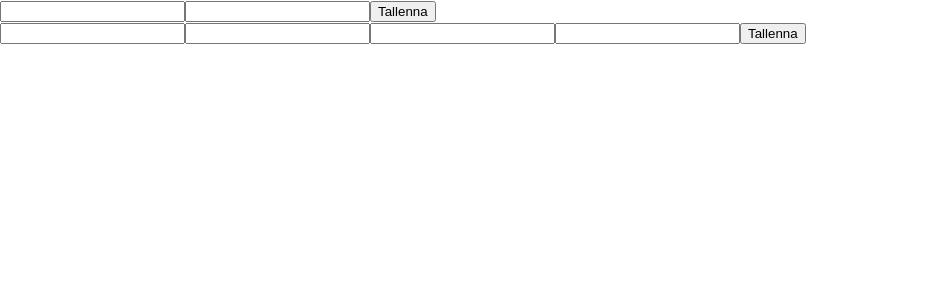
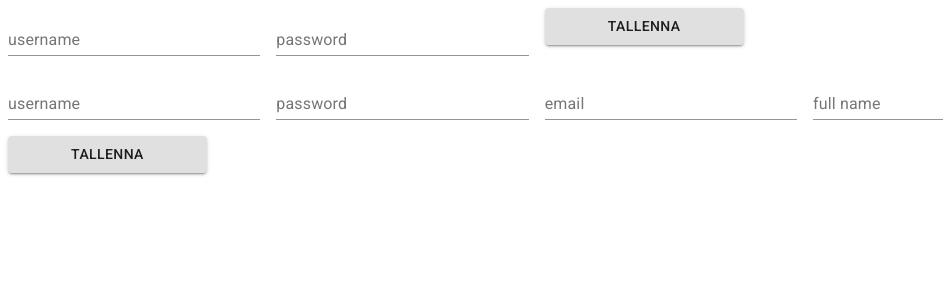
Before and after one commit to vvilho/mpjkk21, a React (Create React App) app: page / in a window 1280 px wide. Shown: the top 300 px of the page, without its empty margins (0-943 px from the left). Built offline with nearby package versions, Linux system fonts and the light colour scheme; no server answers.

Commit message:
material ui

```diff
--- a/src/components/LoginForm.js
+++ b/src/components/LoginForm.js
@@ -4,6 +4,19 @@ import {useContext} from 'react';
 import PropTypes from 'prop-types';
 import {withRouter} from 'react-router-dom';
 import {MediaContext} from '../contexts/MediaContext';
+import TextField from '@material-ui/core/TextField';
+import {makeStyles} from '@material-ui/core/styles';
+import Button from '@material-ui/core/Button';
+
+
+const useStyles = makeStyles((theme) => ({
+  root: {
+    '& > *': {
+      margin: theme.spacing(1),
+      width: '25ch',
+    },
+  },
+}));
 
 
 const LoginForm = ({history}) => {
@@ -26,22 +39,36 @@ const LoginForm = ({history}) => {
 
   console.log('LoginForm', inputs, user);
 
+  const classes = useStyles();
   return (
-    <form onSubmit={handleSubmit}>
-      <input
+    <form
+      className={classes.root}
+      noValidate
+      autoComplete="off"
+      onSubmit={handleSubmit}
+
+    >
+      <TextField
         name="username"
         onChange={handleInputChange}
         value={inputs.username}
+        label="username"
       />
-      <input
+      <TextField
         name="password"
         type="password"
         onChange={handleInputChange}
         value={inputs.password}
+        label="password"
       />
 
 
-      <button>Tallenna</button>
+      <Button
+        variant="contained"
+        type="submit"
+      >
+        Tallenna
+      </Button>
     </form>
   );
 };
--- a/src/components/MediaRow.js
+++ b/src/components/MediaRow.js
@@ -1,21 +1,54 @@
 import PropTypes from 'prop-types';
 import {uploadsUrl} from '../utils/variables';
 import {Link} from 'react-router-dom';
+import {makeStyles} from '@material-ui/core/styles';
+import Card from '@material-ui/core/Card';
+import CardActions from '@material-ui/core/CardActions';
+import CardContent from '@material-ui/core/CardContent';
+import CardMedia from '@material-ui/core/CardMedia';
+import Button from '@material-ui/core/Button';
+import Typography from '@material-ui/core/Typography';
+
+const useStyles = makeStyles({
+  root: {
+    maxWidth: '50vw',
+    display: 'flex',
+    flexDirection: 'column',
+    justifyContent: 'center',
+    marginBottom: 20,
+
+  },
+  media: {
+    height: 100,
+    width: 100,
+  },
+});
+
 
 const MediaRow = ({file}) => {
+  const classes = useStyles();
+
   return (
-    <tr>
-      <td>
-        <img src={uploadsUrl + file.thumbnails.w160} alt={file.title} />
-      </td>
-      <td>
-        <h3>{file.title}</h3>
-        <p>{file.description}</p>
-      </td>
-      <td>
-        <Link to={{pathname: '/single/', state: file}}>View</Link>
-      </td>
-    </tr>
+    <Card gutterBottom className={classes.root}>
+      <CardMedia
+        className={classes.media}
+        image={uploadsUrl + file.thumbnails.w160} alt={file.title}
+        title={file.title}
+      />
+      <CardContent>
+        <Typography gutterBottom variant="h5" component="h2">
+          {file.title}
+        </Typography>
+        <Typography variant="body2" color="textSecondary" component="p">
+          {file.description}
+        </Typography>
+      </CardContent>
+      <CardActions>
+        <Button size="small" color="primary">
+          <Link to={{pathname: '/single/', state: file}}>View</Link>
+        </Button>
+      </CardActions>
+    </Card>
   );
 };
 
--- a/src/components/Nav.js
+++ b/src/components/Nav.js
@@ -1,3 +1,4 @@
+/* eslint-disable max-len,no-unused-vars */
 import React from 'react';
 import {Link} from 'react-router-dom';
 import {useEffect, useContext} from 'react';
@@ -5,11 +6,34 @@ import {useUsers} from '../hooks/ApiHooks';
 import PropTypes from 'prop-types';
 import {withRouter} from 'react-router-dom';
 import {MediaContext} from '../contexts/MediaContext';
+import Button from '@material-ui/core/Button';
+import ClickAwayListener from '@material-ui/core/ClickAwayListener';
+import Grow from '@material-ui/core/Grow';
+import Paper from '@material-ui/core/Paper';
+import Popper from '@material-ui/core/Popper';
+import MenuItem from '@material-ui/core/MenuItem';
+import MenuList from '@material-ui/core/MenuList';
+import {makeStyles} from '@material-ui/core/styles';
+
+const useStyles = makeStyles((theme) => ({
+  root: {
+    display: 'flex',
+  },
+  paper: {
+    marginRight: theme.spacing(2),
+  },
+  link: {
+    textDecoration: 'none',
+    color: 'black',
+
+  },
+}));
 
 
 const Nav = ({history}) => {
   const [user, setUser] = useContext(MediaContext);
   const {getUser} = useUsers();
+
 
   useEffect(() => {
     const checkUser = async () => {
@@ -25,22 +49,74 @@ const Nav = ({history}) => {
     };
     checkUser();
   }, []);
+  const classes = useStyles();
+  const [open, setOpen] = React.useState(false);
+  const anchorRef = React.useRef(null);
 
+  const handleToggle = () => {
+    setOpen((prevOpen) => !prevOpen);
+  };
+
+  const handleClose = (event) => {
+    if (anchorRef.current && anchorRef.current.contains(event.target)) {
+      return;
+    }
+
+    setOpen(false);
+  };
+
+  const handleListKeyDown = (event) => {
+    if (event.key === 'Tab') {
+      event.preventDefault();
+      setOpen(false);
+    }
+  };
+
+  // return focus to the button when we transitioned from !open -> open
+  const prevOpen = React.useRef(open);
+  React.useEffect(() => {
+    if (prevOpen.current === true && open === false) {
+      anchorRef.current.focus();
+    }
+
+    prevOpen.current = open;
+  }, [open]);
   return (
     <nav>
       {user &&
+      <div className={classes.root}>
 
-      <ul>
-        <li>
-          <Link to="/home">Home</Link>
-        </li>
-        <li>
-          <Link to="/profile">Profile</Link>
-        </li>
-        <li>
-          <Link to="/logout">Logout</Link>
-        </li>
-      </ul>
+        <div>
+          <Button
+            ref={anchorRef}
+            aria-controls={open ? 'menu-list-grow' : undefined}
+            aria-haspopup="true"
+            onClick={handleToggle}
+            size="large"
+            variant= "contained"
+          >
+       Menu
+          </Button>
+          <Popper open={open} anchorEl={anchorRef.current} role={undefined} transition disablePortal>
+            {({TransitionProps, placement}) => (
+              <Grow
+                {...TransitionProps}
+                style={{transformOrigin: placement === 'bottom' ? 'center top' : 'center bottom'}}
+              >
+                <Paper>
+                  <ClickAwayListener onClickAway={handleClose}>
+                    <MenuList autoFocusItem={open} id="menu-list-grow" onKeyDown={handleListKeyDown}>
+                      <MenuItem onClick={handleClose}><Link className={classes.link} to="/home">Home</Link></MenuItem>
+                      <MenuItem onClick={handleClose}><Link className={classes.link} to="/profile">Profile</Link></MenuItem>
+                      <MenuItem onClick={handleClose}><Link className={classes.link} to="/logout">Logout</Link></MenuItem>
+                    </MenuList>
+                  </ClickAwayListener>
+                </Paper>
+              </Grow>
+            )}
+          </Popper>
+        </div>
+      </div>
       }
     </nav>
   );
--- a/src/components/RegisterForm.js
+++ b/src/components/RegisterForm.js
@@ -1,5 +1,18 @@
 import useSignUpForm from '../hooks/RegisterHooks';
 import {useUsers} from '../hooks/ApiHooks';
+import TextField from '@material-ui/core/TextField';
+import {makeStyles} from '@material-ui/core/styles';
+import Button from '@material-ui/core/Button';
+
+
+const useStyles = makeStyles((theme) => ({
+  root: {
+    '& > *': {
+      margin: theme.spacing(1),
+      width: '25ch',
+    },
+  },
+}));
 
 const RegisterForm = () => {
   const {register, getUserAvailable} = useUsers();
@@ -21,36 +34,52 @@ const RegisterForm = () => {
 
 
   // console.log('RegisterForm', inputs);
+  const classes = useStyles();
 
   return (
-    <form onSubmit={handleSubmit}>
-      <input
+    <form
+      className={classes.root}
+      noValidate autoComplete="off"
+      onSubmit={handleSubmit}
+    >
+      <TextField
         name="username"
         onChange={handleInputChange}
         value={inputs.username}
+        label="username"
       />
-      <input
+      <TextField
         name="password"
         type="password"
         onChange={handleInputChange}
         value={inputs.password}
+        label="password"
+
       />
 
-      <input
+      <TextField
         name="email"
         type="email"
         onChange={handleInputChange}
         value={inputs.email}
+        label="email"
+
       />
 
-      <input
+      <TextField
         name="full_name"
         onChange={handleInputChange}
         value={inputs.full_name}
+        label="full name"
+
       />
 
-      <button>Tallenna</button>
-    </form>
+      <Button
+        variant="contained"
+        type="submit"
+      >
+        Tallenna
+      </Button>    </form>
   );
 };
 
--- a/src/views/Single.js
+++ b/src/views/Single.js
@@ -4,8 +4,7 @@ import {
   Typography,
   Paper,
   Card,
-  makeStyles,
-  CardActionArea, CardMedia, CardContent,
+  makeStyles, CardMedia, CardContent,
 } from '@material-ui/core';
 
 const useStyles = makeStyles({
@@ -35,7 +34,6 @@ const Single = ({location}) => {
       </Typography>
       <Paper elevation="3">
         <Card className={classes.root}>
-          <CardActionArea>
           <CardMedia
             className={classes.media}
             image={uploadsUrl + file.filename}
@@ -46,7 +44,6 @@ const Single = ({location}) => {
             <Typography variant="subtitle2">{file.user_id}</Typography>
 
           </CardContent>
-          </CardActionArea>
         </Card>
 
       </Paper>
```
Lines whose indentation alone changed are shown as unchanged.
